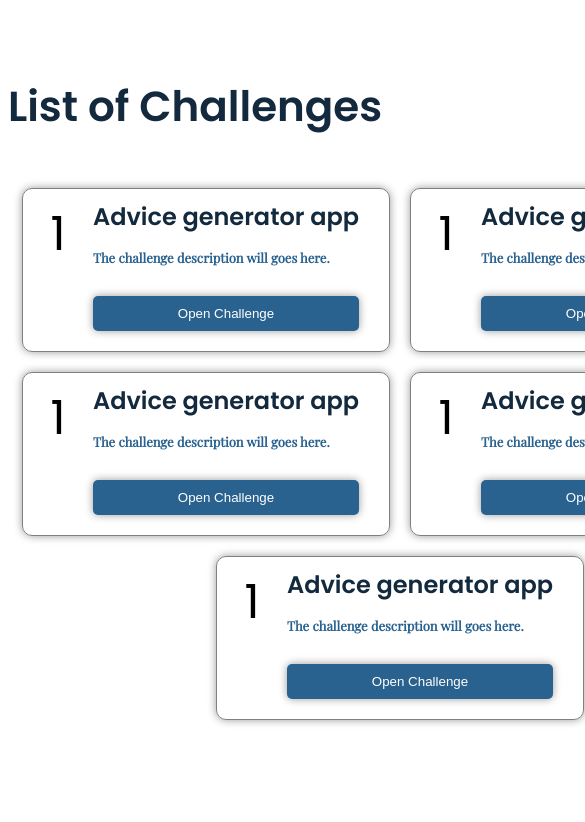
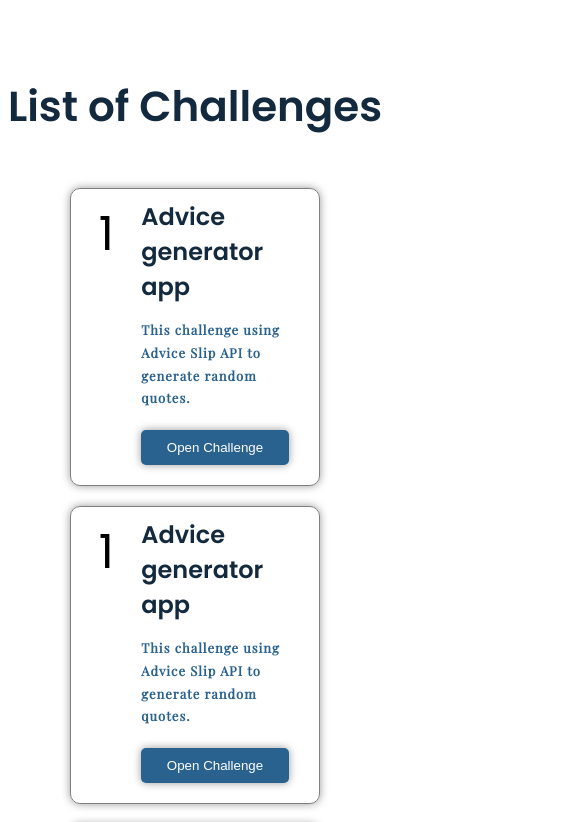
Before and after one commit to yoga1234/frontendmentor-challenges, a React (Create React App) app: page / in a window 390 px wide. Shown: the top 822 px of the page, 585 px wide, since content can reach past the window. Built offline with nearby package versions, Linux system fonts and the light colour scheme.

Commit message:
finishing main interface

```diff
--- a/public/index.html
+++ b/public/index.html
@@ -29,6 +29,7 @@
       * {
         margin: 0;
         padding: 0;
+        box-sizing: border-box;
       }
     </style>
   </head>
--- a/src/App.css
+++ b/src/App.css
@@ -1,16 +1,33 @@
+.mainapp-container {
+  width: 100vw;
+}
 .mainapp-container h1 {
   font-family: var(--font-poppins);
   font-size: 42px;
   text-align: center;
   color: var(--text-color-main);
-  margin-top: 75px;
+  margin: 75px auto 0 auto;
 }
 .mainapp-list {
   display: flex;
   flex-direction: row;
   justify-content: center;
-  width: 800px;
+  width: 850px;
   flex-wrap: wrap;
   gap: 20px;
   margin: 50px auto 0 auto;
 }
+
+@media screen and (max-width: 799px) {
+  .mainapp-list {
+    flex-direction: column;
+    align-items: center;
+    max-width: 80%;
+  }
+}
+
+@media screen and (max-width: 375px) {
+  .mainapp-container h1 {
+    font-size: 32px;
+  }
+}
--- a/src/components/MainappCard.css
+++ b/src/components/MainappCard.css
@@ -2,7 +2,7 @@
   display: flex;
   flex-direction: row;
   border: 1px solid grey;
-  width: max-content;
+  width: 330px;
   max-width: 713px;
   padding: 10px 30px 20px 10px;
   border-radius: 10px;
@@ -30,12 +30,14 @@
   font-family: var(--font-fairdisplay);
   font-weight: 600;
   margin-top: 15px;
+  letter-spacing: 1px;
+  line-height: 1.75;
 }
 .mainapp-card-right button {
   margin-top: 15px;
   width: 100%;
   padding: 10px 0;
-  margin-top: 30px;
+  margin-top: 20px;
   cursor: pointer;
   border: none;
   border-radius: 5px;
@@ -50,3 +52,21 @@
 .mainapp-card-right button:active {
   background-color: grey;
 }
+
+@media screen and (max-width: 799px) {
+  .mainapp-card {
+    width: 80%;
+  }
+}
+
+@media screen and (max-width: 375px) {
+  .mainapp-card {
+    width: 100%;
+  }
+}
+
+@media screen and (max-width: 320px) {
+  .mainapp-card {
+    width: 100%;
+  }
+}
--- a/src/components/MainappCard.js
+++ b/src/components/MainappCard.js
@@ -8,7 +8,7 @@ function MainappCard(props) {
       <div className="mainapp-card-left">1</div>
       <div className="mainapp-card-right">
         <h3>{props.challenge.name}</h3>
-        <p>The challenge description will goes here.</p>
+        <p>{props.challenge.description}</p>
         <button>Open Challenge</button>
       </div>
     </div>
```
